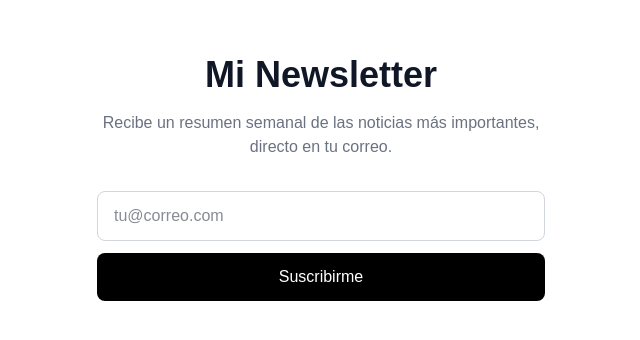
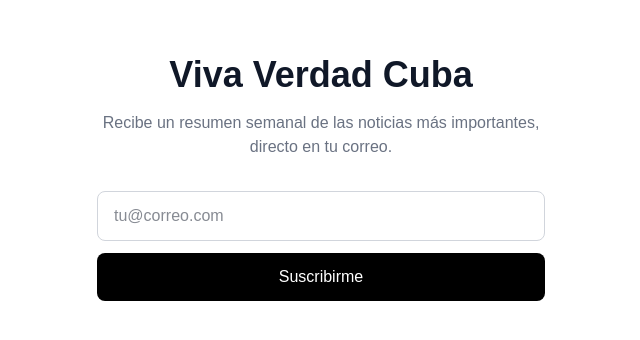
Before and after one commit to gh4nbj5yqc-jpg/vivaverdadcuba_newsletter, a Next.js app: page / in a window 1280 px wide. Shown: the part 222-562 px from the top of the page, without its empty margins (319-959 px from the left). Built offline with nearby package versions, Linux system fonts and the light colour scheme.

Commit message:
Cambiar titulo Mi Newsletter a Viva Verdad Cuba

```diff
--- a/app/page.tsx
+++ b/app/page.tsx
@@ -28,7 +28,7 @@ export default function Home() {
     <main className="min-h-screen bg-white flex flex-col items-center justify-center px-4">
       <div className="max-w-md w-full text-center">
         <h1 className="text-4xl font-bold text-gray-900 mb-4">
-          Mi Newsletter
+          Viva Verdad Cuba
         </h1>
         <p className="text-gray-500 mb-8">
           Recibe un resumen semanal de las noticias más importantes, directo en tu correo.
```
